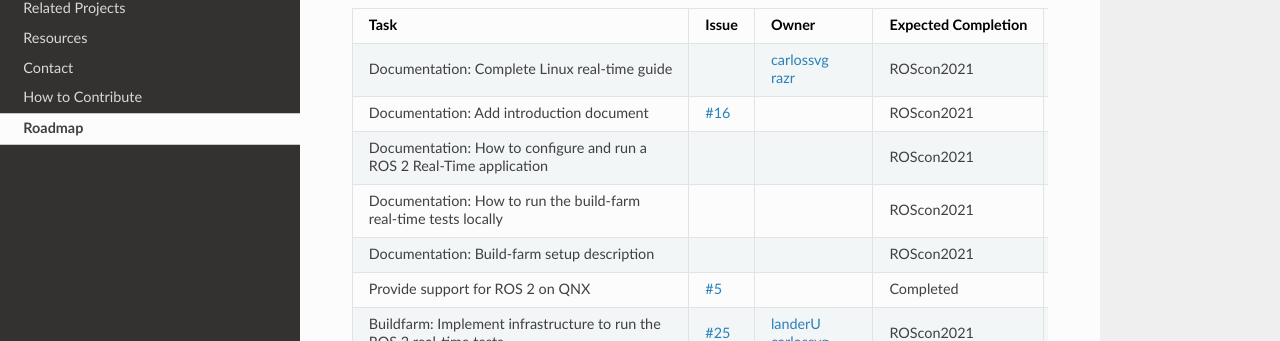
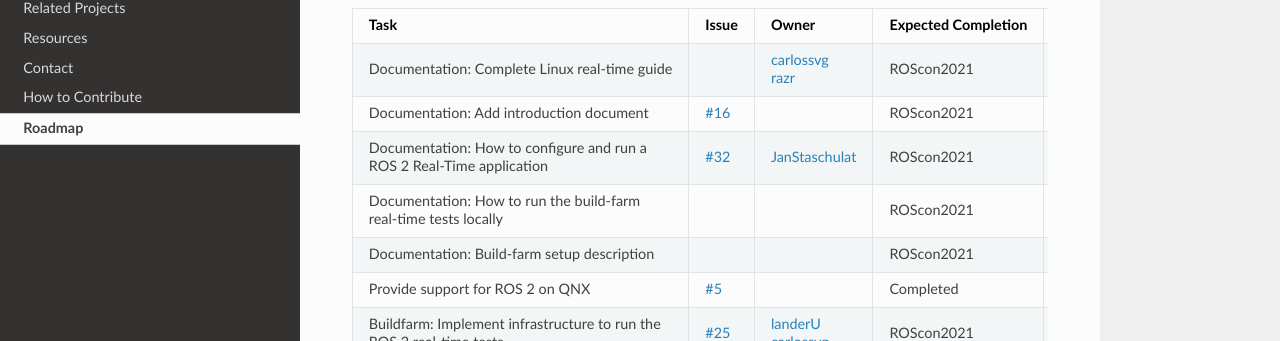
Before and after one commit to ros-realtime/rtwg_documentation, a Sphinx documentation site: the page built from source/Roadmap/Roadmap.md, in a window 1280 px wide and 900 px high. Shown: the part 200-541 px from the top of the window. Built offline with Sphinx 7.4.7 and the Read the Docs theme 2.0.0, drawn with Linux system fonts in a browser that asks for light colours.

Commit message:
Update roadmap

```diff
--- a/source/Roadmap/Roadmap.md
+++ b/source/Roadmap/Roadmap.md
@@ -7,7 +7,7 @@
 | ------------------------------------------------------------ | ------------------------------------------------------------ | ------------------------------------------------------------ | ----------------------- | ------ |
 | Documentation: Complete Linux real-time guide                |                                                              | [carlossvg](https://github.com/carlossvg) <br/>[razr](https://github.com/razr) | ROScon2021              | Small  |
 | Documentation: Add introduction document                     | [#16](https://github.com/ros-realtime/rtwg_documentation/issues/16) |                                                              | ROScon2021              | Small  |
-| Documentation: How to configure and run a <br/> ROS 2 Real-Time application |                                                              |                                                              | ROScon2021              | Small  |
+| Documentation: How to configure and run a <br/> ROS 2 Real-Time application | [#32](https://github.com/ros-realtime/community/issues/32)                                                             | [JanStaschulat](https://github.com/JanStaschulat)                                                             | ROScon2021              | Small  |
 | Documentation:  How to run the build-farm <br/>real-time tests locally |                                                              |                                                              | ROScon2021              | Small  |
 | Documentation:  Build-farm setup description                 |                                                              |                                                              | ROScon2021              | Small  |
 | Provide support for ROS 2 on QNX                             | [#5](https://github.com/ros-realtime/community/issues/5)     |                                                              | Completed               |        |
```
